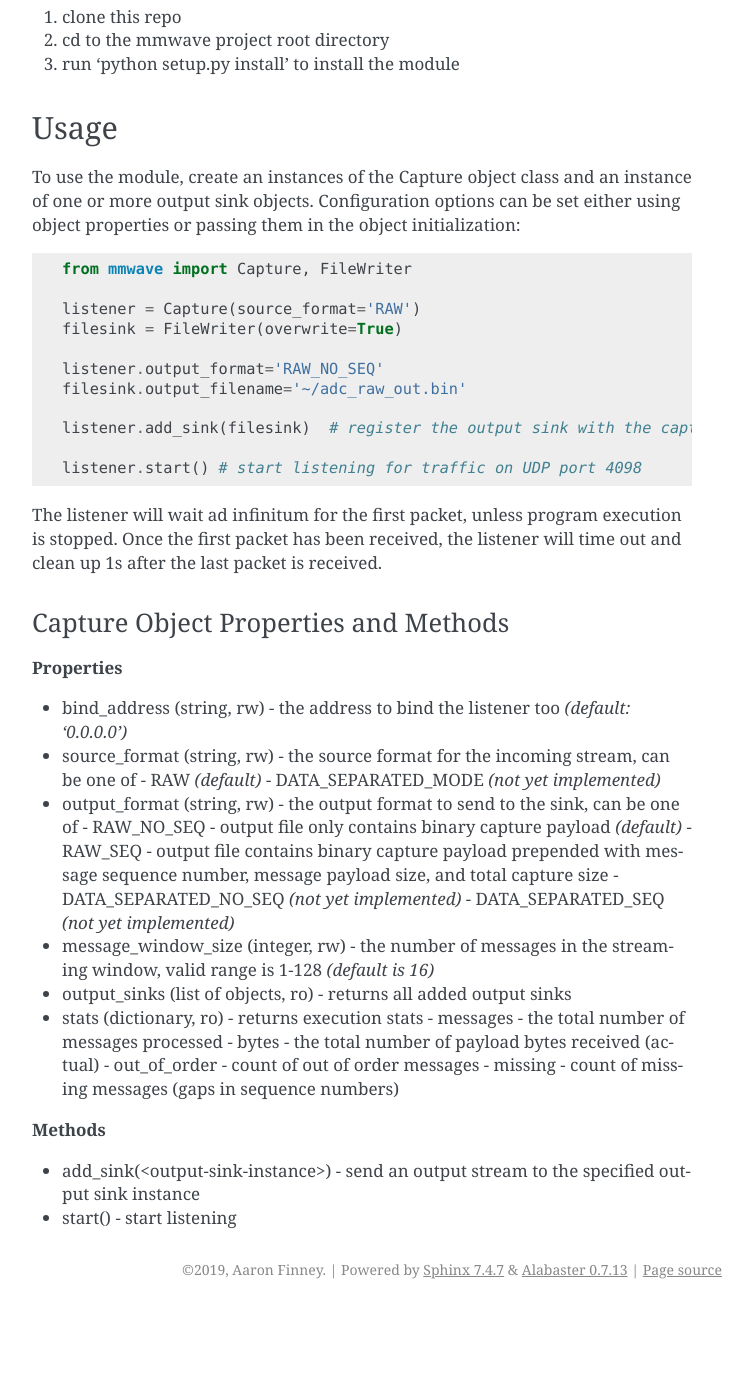
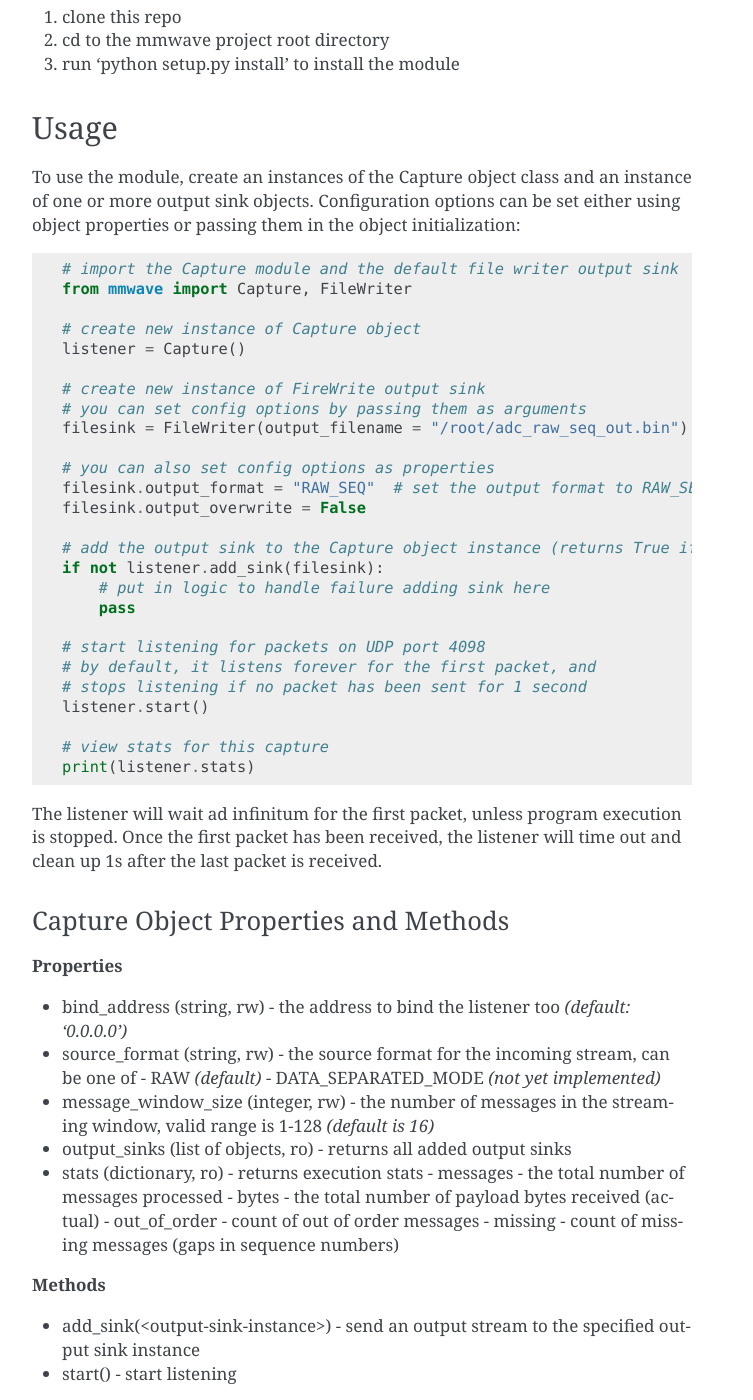
Before and after one commit to bitsforbrains/mmwave, a Sphinx documentation site: the page built from docs/index.rst, in a window 1280 px wide and 1400 px high, scrolled down 477 px. Shown: the whole window, without its empty margins (388-1141 px from the left). Built offline with Sphinx 7.4.7, drawn with Linux system fonts in a browser that asks for light colours; before the commit the page ends 1786 px from its top, so only the background shows below that; some of the changed text lies outside the part shown.

Commit message:
small doc update

```diff
--- a/docs/index.rst
+++ b/docs/index.rst
@@ -31,17 +31,32 @@
 
 .. code-block:: python
 
-    from mmwave import Capture, FileWriter
+   # import the Capture module and the default file writer output sink
+   from mmwave import Capture, FileWriter
 
-    listener = Capture(source_format='RAW')
-    filesink = FileWriter(overwrite=True)
+   # create new instance of Capture object
+   listener = Capture()
 
-    listener.output_format='RAW_NO_SEQ'
-    filesink.output_filename='~/adc_raw_out.bin'
+   # create new instance of FireWrite output sink
+   # you can set config options by passing them as arguments
+   filesink = FileWriter(output_filename = "/root/adc_raw_seq_out.bin")
 
-    listener.add_sink(filesink)  # register the output sink with the capture instance
+   # you can also set config options as properties
+   filesink.output_format = "RAW_SEQ"  # set the output format to RAW_SEQ
+   filesink.output_overwrite = False
 
-    listener.start() # start listening for traffic on UDP port 4098
+   # add the output sink to the Capture object instance (returns True if successful)
+   if not listener.add_sink(filesink):
+       # put in logic to handle failure adding sink here
+       pass
+
+   # start listening for packets on UDP port 4098
+   # by default, it listens forever for the first packet, and
+   # stops listening if no packet has been sent for 1 second
+   listener.start()
+
+   # view stats for this capture
+   print(listener.stats)
 
 The listener will wait ad infinitum for the first packet, unless program execution is stopped. Once the first packet has been received, the listener will time out and clean up 1s after the last packet is received.
 
@@ -55,11 +70,6 @@
 - source_format (string, rw) - the source format for the incoming stream, can be one of
   - RAW *(default)*
   - DATA_SEPARATED_MODE *(not yet implemented)*
-- output_format (string, rw) - the output format to send to the sink, can be one of
-  - RAW_NO_SEQ - output file only contains binary capture payload *(default)*
-  - RAW_SEQ - output file contains binary capture payload prepended with message sequence number, message payload size, and total capture size
-  - DATA_SEPARATED_NO_SEQ *(not yet implemented)*
-  - DATA_SEPARATED_SEQ *(not yet implemented)*
 - message_window_size (integer, rw) - the number of messages in the streaming window, valid range is 1-128 *(default is 16)*
 - output_sinks (list of objects, ro) - returns all added output sinks
 - stats (dictionary, ro) - returns execution stats
@@ -72,3 +82,16 @@
 
 - add_sink(<output-sink-instance>) - send an output stream to the specified output sink instance
 - start() - start listening
+
+Included FileWriter Output Sink Properties and Methods
+~~~~~~~~~~~~~~~~~~~~~~~~~~~~~~~~~~~~~~~~~~~~~~~~~~~~~~
+
+**Properties**
+
+- name (string, rw) - a name tag to uniquely identify this output sink *(default: 'FileWriter')*
+- output_filename (string, rw) - the destination path/filename for the output file *(default: outfile.bin)*
+- output_format (string, rw) - the output format to send to the sink, can be one of
+  - RAW_NO_SEQ - output file only contains binary capture payload *(default)*
+  - RAW_SEQ - output file contains binary capture payload prepended with message sequence number, message payload size, and total capture size
+  - DATA_SEPARATED_NO_SEQ *(not yet implemented)*
+  - DATA_SEPARATED_SEQ *(not yet implemented)*
```
